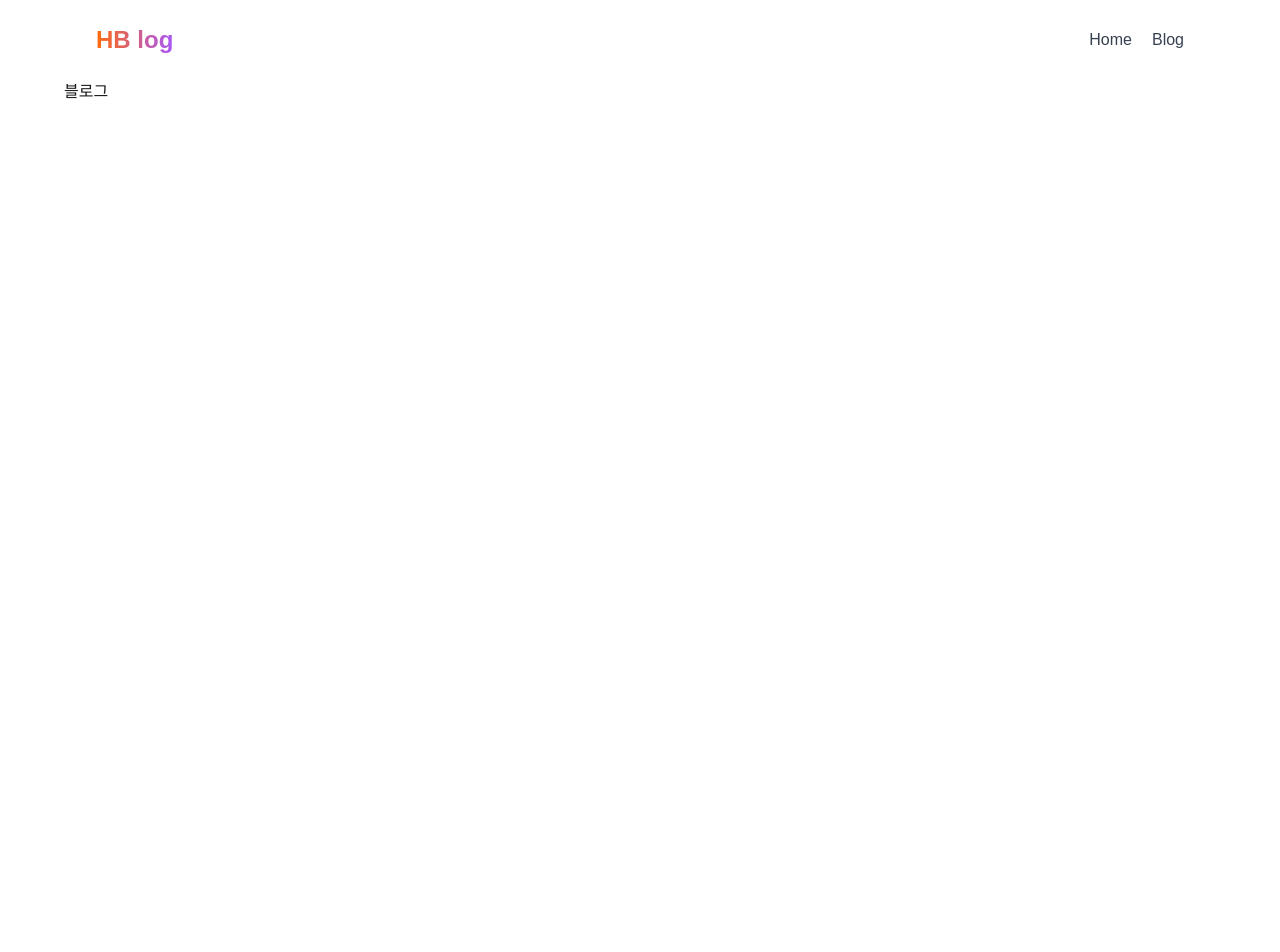
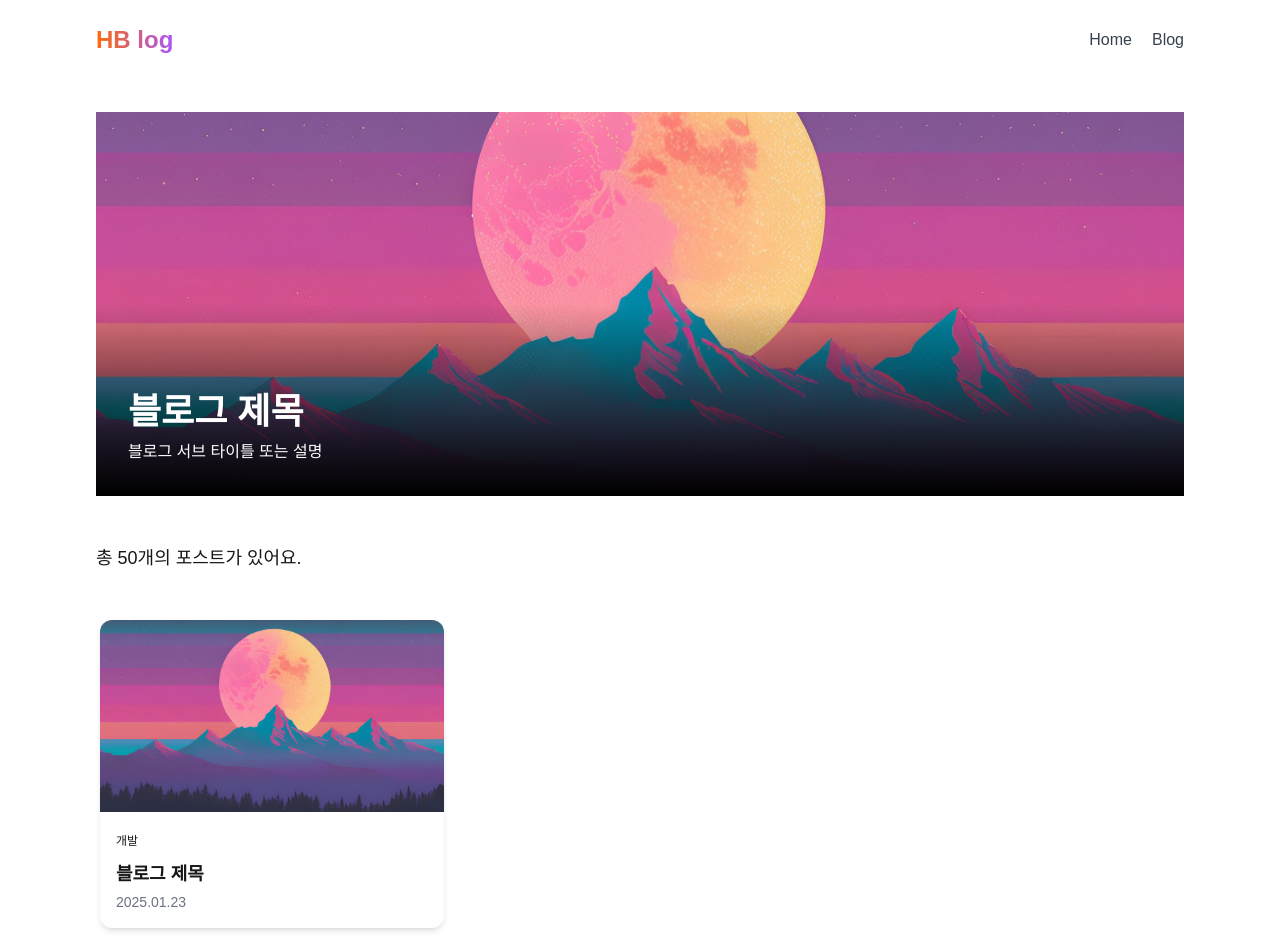
Before and after one commit to gus4214/hb-log, a Next.js app: page /blog in a window 1280 px wide. Shown: the top 952 px of the page. Before the commit the page ends 800 px from the top, so only its background shows below. Built offline with nearby package versions, Linux system fonts and the light colour scheme.

Commit message:
💄 add: 블로그 페이지 컴포넌트 퍼블리싱 #3

```diff
--- a/src/app/blog/page.tsx
+++ b/src/app/blog/page.tsx
@@ -1,5 +1,14 @@
+import Container from '@/common/components/elements/Container';
+import Blog from '@/modules/blog';
+
 const BlogPage = () => {
-	return <div>블로그</div>;
+	return (
+		<>
+			<Container>
+				<Blog />
+			</Container>
+		</>
+	);
 };
 
 export default BlogPage;
--- /dev/null
+++ b/src/common/components/elements/Container.tsx
@@ -0,0 +1,17 @@
+import { FC, ReactNode } from 'react';
+
+interface ContainerProps {
+	children: ReactNode;
+	className?: string;
+	[propName: string]: ReactNode | string | undefined;
+}
+
+const Container: FC<ContainerProps> = ({ children, className = '', ...others }) => {
+	return (
+		<div className={`p-8 ${className}`} {...others}>
+			{children}
+		</div>
+	);
+};
+
+export default Container;
--- a/src/common/components/layouts/header/Header.tsx
+++ b/src/common/components/layouts/header/Header.tsx
@@ -5,7 +5,7 @@ import Link from 'next/link';
 const Header = () => {
 	return (
 		<header>
-			<div className='container mx-auto flex items-center justify-between px-8 py-6'>
+			<div className='flex items-center justify-between px-8 py-6'>
 				{/* Logo */}
 				<Link href='/' aria-label='HB log - Homepage'>
 					<GradientText as='h1' className='text-2xl'>
--- a/src/common/components/layouts/index.tsx
+++ b/src/common/components/layouts/index.tsx
@@ -10,7 +10,7 @@ const Layout = ({ children }: LayoutProps) => {
 		<div className='mx-auto max-w-6xl'>
 			<div className='flex flex-col'>
 				<Header />
-				<main>{children}</main>
+				<main className='flex-grow'>{children}</main>
 			</div>
 		</div>
 	);
--- /dev/null
+++ b/src/modules/blog/components/Blog.tsx
@@ -0,0 +1,21 @@
+import BlogBanner from '@/modules/blog/components/BlogBanner';
+import BlogPostCard from '@/modules/blog/components/BlogPostCard';
+
+const Blog = () => {
+	return (
+		<>
+			<BlogBanner src='/sample.png' title='블로그 제목' subTitle='블로그 서브 타이틀 또는 설명' />
+			{/* 블로그 포스팅 리스트 */}
+			<section className='mt-12 flex flex-col gap-12'>
+				<header>
+					<h5 className='text-lg'>총 50개의 포스트가 있어요.</h5>
+				</header>
+				<ul className='grid grid-cols-1 sm:grid-cols-2 lg:grid-cols-3 gap-6 px-1'>
+					<BlogPostCard src='/sample.png' title='블로그 제목' category='개발' date='2025.01.23' />
+				</ul>
+			</section>
+		</>
+	);
+};
+
+export default Blog;
--- /dev/null
+++ b/src/modules/blog/components/BlogBanner.tsx
@@ -0,0 +1,28 @@
+import { FC } from 'react';
+import Image from 'next/image';
+
+interface BlogBannerProps {
+	src: string;
+	title: string;
+	subTitle: string;
+}
+
+const BlogBanner: FC<BlogBannerProps> = ({ src, title, subTitle }) => {
+	return (
+		<div className='relative w-full h-64 md:h-96'>
+			{/* 배경 이미지 */}
+			<Image src={src} alt='배너 이미지' layout='fill' objectFit='cover' quality={100} priority />
+
+			{/* 그라디언트 오버레이 */}
+			<div className='absolute inset-0 bg-gradient-to-t from-black via-transparent to-transparent'></div>
+
+			{/* 배너 텍스트 */}
+			<div className='absolute bottom-4 left-4 text-white z-20 p-4'>
+				<h1 className='text-2xl md:text-4xl font-bold'>{title}</h1>
+				<p className='mt-2'>{subTitle}</p>
+			</div>
+		</div>
+	);
+};
+
+export default BlogBanner;
--- /dev/null
+++ b/src/modules/blog/components/BlogPostCard.tsx
@@ -0,0 +1,26 @@
+import { FC } from 'react';
+import Image from 'next/image';
+
+interface BlogPostCardProps {
+	src: string;
+	title: string;
+	category: string;
+	date: string;
+}
+
+const BlogPostCard: FC<BlogPostCardProps> = ({ src, title, category, date }) => {
+	return (
+		<div className='rounded-xl shadow-md overflow-hidden'>
+			<div className='relative w-full h-48'>
+				<Image src={src} alt={title} layout='fill' objectFit='cover' />
+			</div>
+			<div className='p-4'>
+				<span className='text-xs'>{category}</span>
+				<h3 className='mt-2 text-lg font-semibold'>{title}</h3>
+				<p className='mt-1 text-gray-500 text-sm'>{date}</p>
+			</div>
+		</div>
+	);
+};
+
+export default BlogPostCard;
--- /dev/null
+++ b/src/modules/blog/index.ts
@@ -0,0 +1,3 @@
+import Blog from './components/Blog';
+
+export default Blog;
```
Also changed, not shown: public/sample.png (added).
